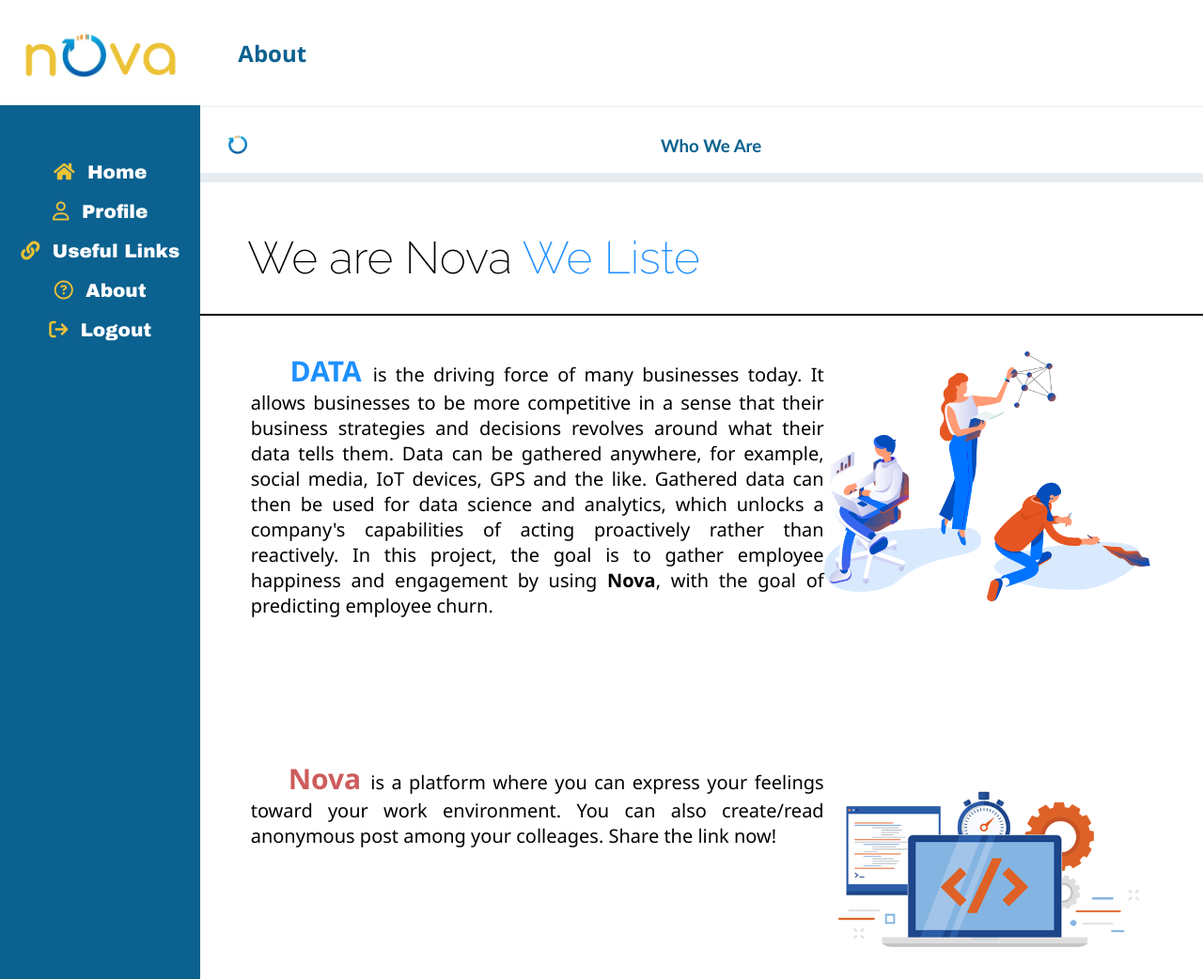
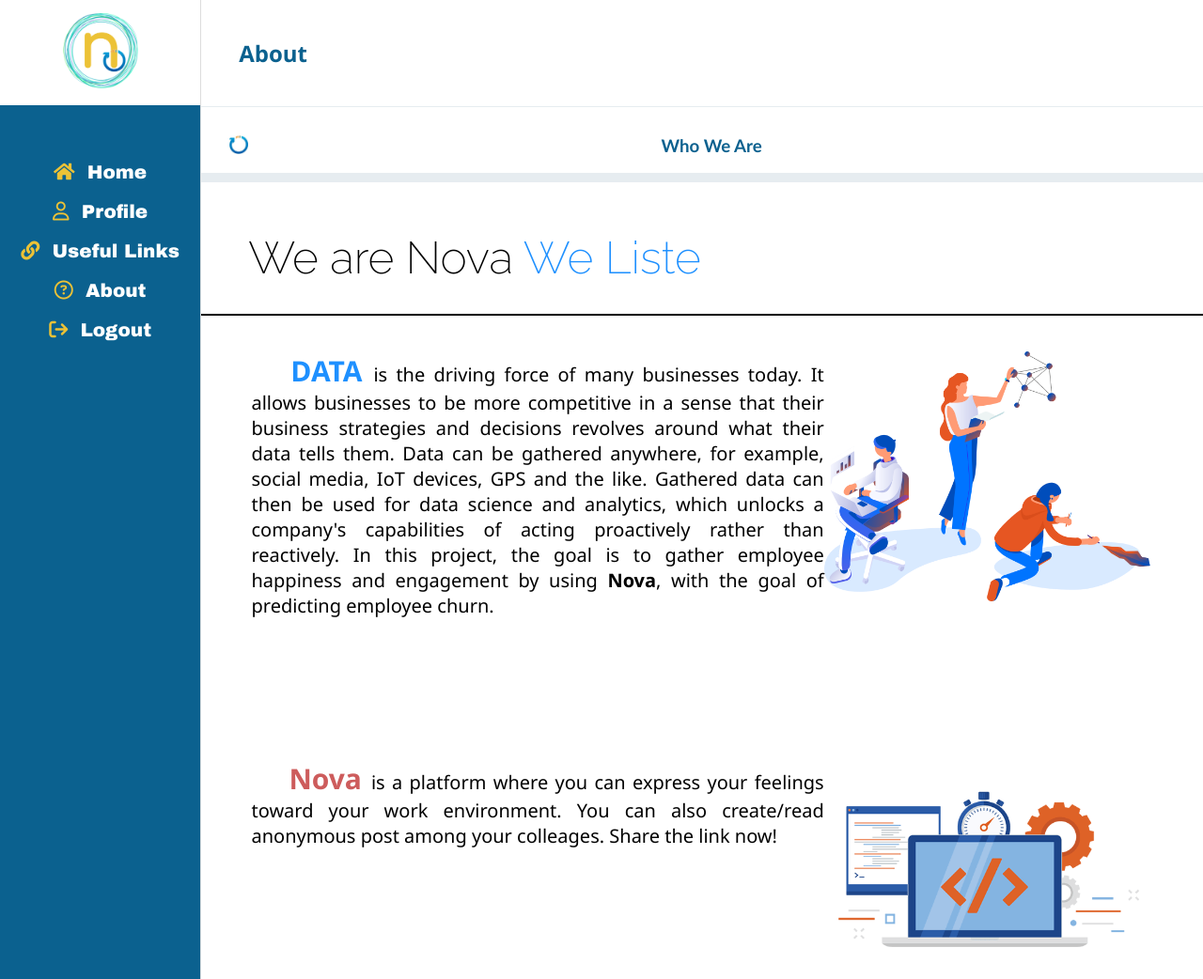
Before and after one commit to king-ds/nova-hr-assistant, a Django app: page /about/ in a window 1280 px wide. Shown: the whole page at 94% size. Run offline with Django 3.2, Linux system fonts and the light colour scheme; the visitor is signed in with stand-in values (Sample User, id 1); some libraries are stand-ins or nearby versions.

Commit message:
Edit some UI

```diff
--- a/static/profile_feed/css/base.css
+++ b/static/profile_feed/css/base.css
@@ -26,6 +26,7 @@ html {
   width: 100%;
   color: white;
   background-color: #0b618f;
+  border-right:1px solid #DDD;
 }
 
 .post-container {
--- a/templates/vote_feed/base.html
+++ b/templates/vote_feed/base.html
@@ -16,7 +16,7 @@
   <div class="container">
     <div class="left-side-bar">
         <div class="left-side-bar-logo">
-            <img id="novare_logo" src="{% static 'vote_feed/images/Nova.png' %}" style="width:176px; cursor: pointer;" onclick="refresh()">
+            <img id="novare_logo" src="{% static 'profile_feed/images/nova.png' %}" style="width:80px; margin: 14px; cursor: pointer;" onclick="refresh()">
         </div>
 
       <!-- <div class="left-side-bar-container"> -->
```
